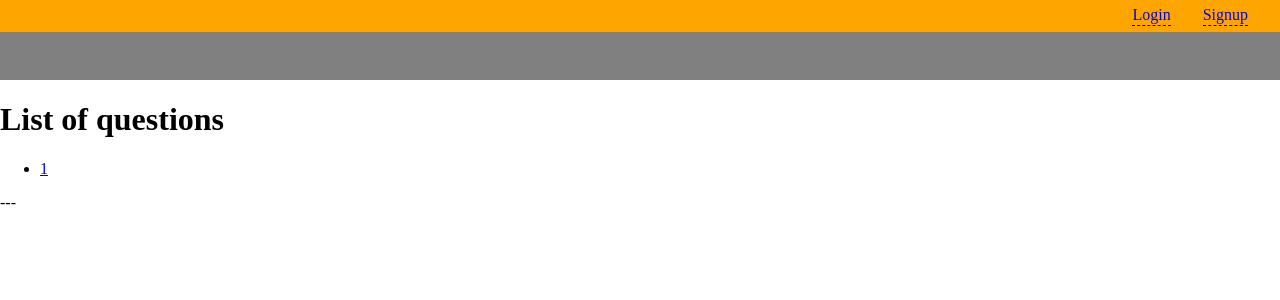
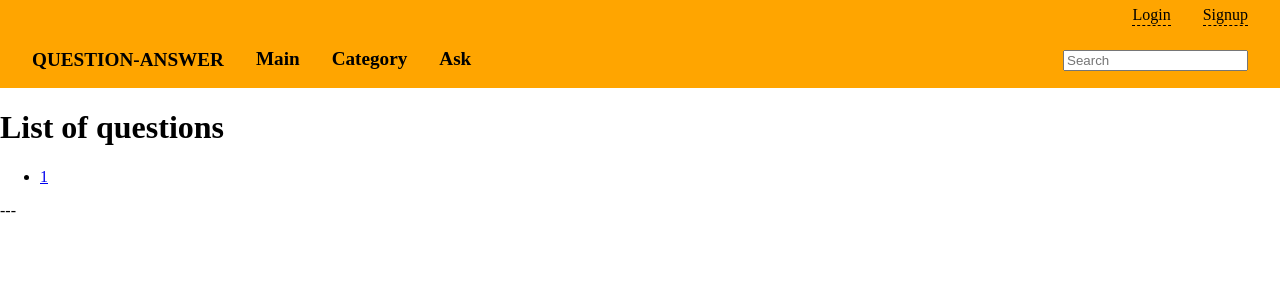
Before and after one commit to NickGitter/question-answer, a Django app: page / in a window 1280 px wide. Shown: the top 300 px of the page. Run offline with Django 3.2, Linux system fonts and the light colour scheme; data that the repository does not hold is empty.

Commit message:
++ container TopMenu with the styles for it.

```diff
--- a/ask/templates/base_template.html
+++ b/ask/templates/base_template.html
@@ -38,8 +38,26 @@
                     </div>
                 </div>
             {% endif %}
+
+                <div class="TopMenu">
+                    <div class="NameItem">
+                        <a href="#">Question-answer</a>
+                    </div>
+                    <div class="Item">
+                        <a href="#">Main</a>
+                    </div>
+                    <div class="Item">
+                        <a href="#">Category</a>
+                    </div>
+                    <div class="Item">
+                        <a href="#">Ask</a>
+                    </div>
+                    <div class="SearchItem">
+                        <input type="text" placeholder="Search" />
+                    </div>
+                </div>
+
             </div>
-
         </div>
         {% endblock %}
 
--- a/css/main.css
+++ b/css/main.css
@@ -14,8 +14,6 @@ body {
 
 .TopWrapper {
     width: 100%;
-    height: 5rem;
-    background-color: gray;
 }
 
 .UserPanel {
@@ -41,6 +39,44 @@ body {
     border-bottom: 1px dashed black;
 }
 
-.Login > a, .Signup > a, .CurrentUsername > a, .Logout > a {
+.Login > a, .Signup > a, .CurrentUsername > a, .Logout > a,
+    .Item > a, .NameItem > a {
     text-decoration: none;
+    color: black;
 }
+
+.TopMenu {
+    display: flex;
+    flex-direction: row;
+    align-items: center;
+    justify-content: left;
+    width: 100%;
+    height: 2.5rem;
+    padding-top: 0.5rem;
+    padding-bottom: 0.5rem;
+}
+
+.Item {
+    font-size: 1.2rem;
+    font-weight: bold;
+    margin-left: 2rem;
+    margin-right: 0rem;
+    border-bottom: 3px solid orange;
+}
+
+.NameItem {
+    font-size: 1.2rem;
+    font-weight: bold;
+    text-transform: uppercase;
+    margin-left: 2rem;
+    margin-right: 0rem;
+}
+
+.Item:hover {
+    border-bottom: 3px solid white;
+}
+
+.SearchItem {
+    margin-left: auto;
+    margin-right: 2rem;
+}
```
